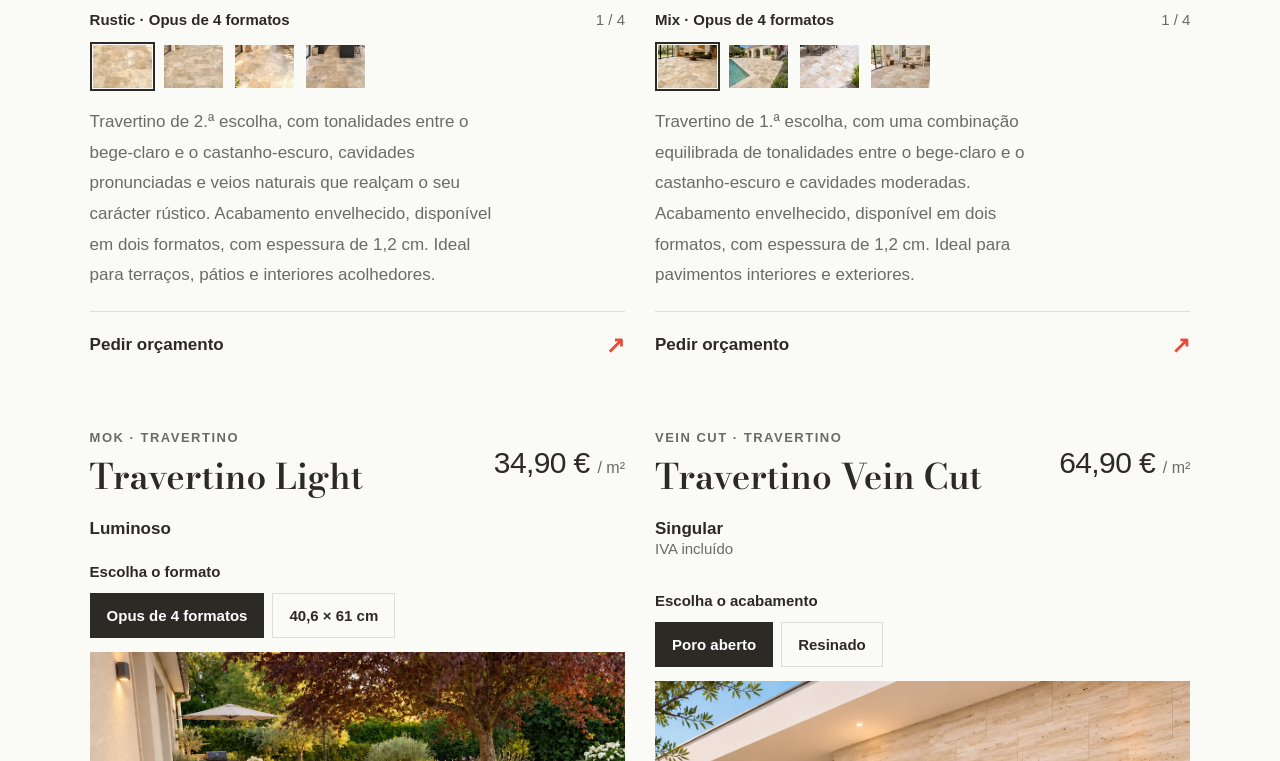
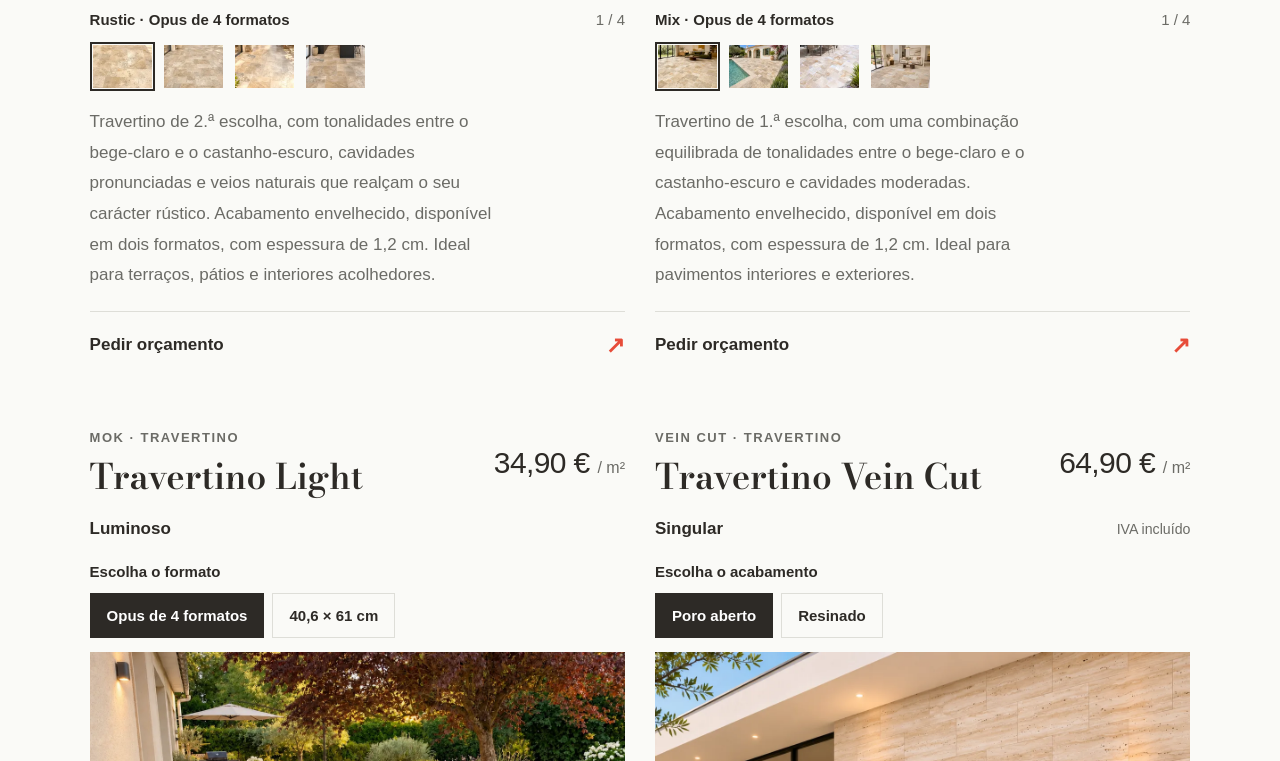
Before and after one commit to Blendd-agencia/luvia-portugal, a Next.js app: page / in a window 1280 px wide. Shown: the part 1826-2587 px from the top of the page. Built offline with nearby package versions, Linux system fonts and the light colour scheme.

Commit message:
Alinhar a galeria Vein Cut mantendo a nota de IVA sob o preço

```diff
--- a/app/page.tsx
+++ b/app/page.tsx
@@ -35,8 +35,7 @@ export default function Page(){
    return <article key={p.id} className="collection-card">
      <div className="product-body variant-heading">
        <p className="eyebrow">{p.code} · TRAVERTINO</p><h3>Travertino {p.name}</h3>
-       <p className="product-tag">{p.tag}</p><p className="price">{euro(p.price)} <span>/ m²</span></p>
-       {vein && <p className="vat-note">IVA incluído</p>}
+       <p className="product-tag" style={{display: 'flex', justifyContent: 'space-between', alignItems: 'baseline'}}>{p.tag}{vein && <small style={{fontWeight: 400, color: 'var(--muted)'}}>IVA incluído</small>}</p><p className="price">{euro(p.price)} <span>/ m²</span></p>
      </div>
      <fieldset className="stone-formats variant-picker">
        <legend>{vein ? 'Escolha o acabamento' : 'Escolha o formato'}</legend>
```
